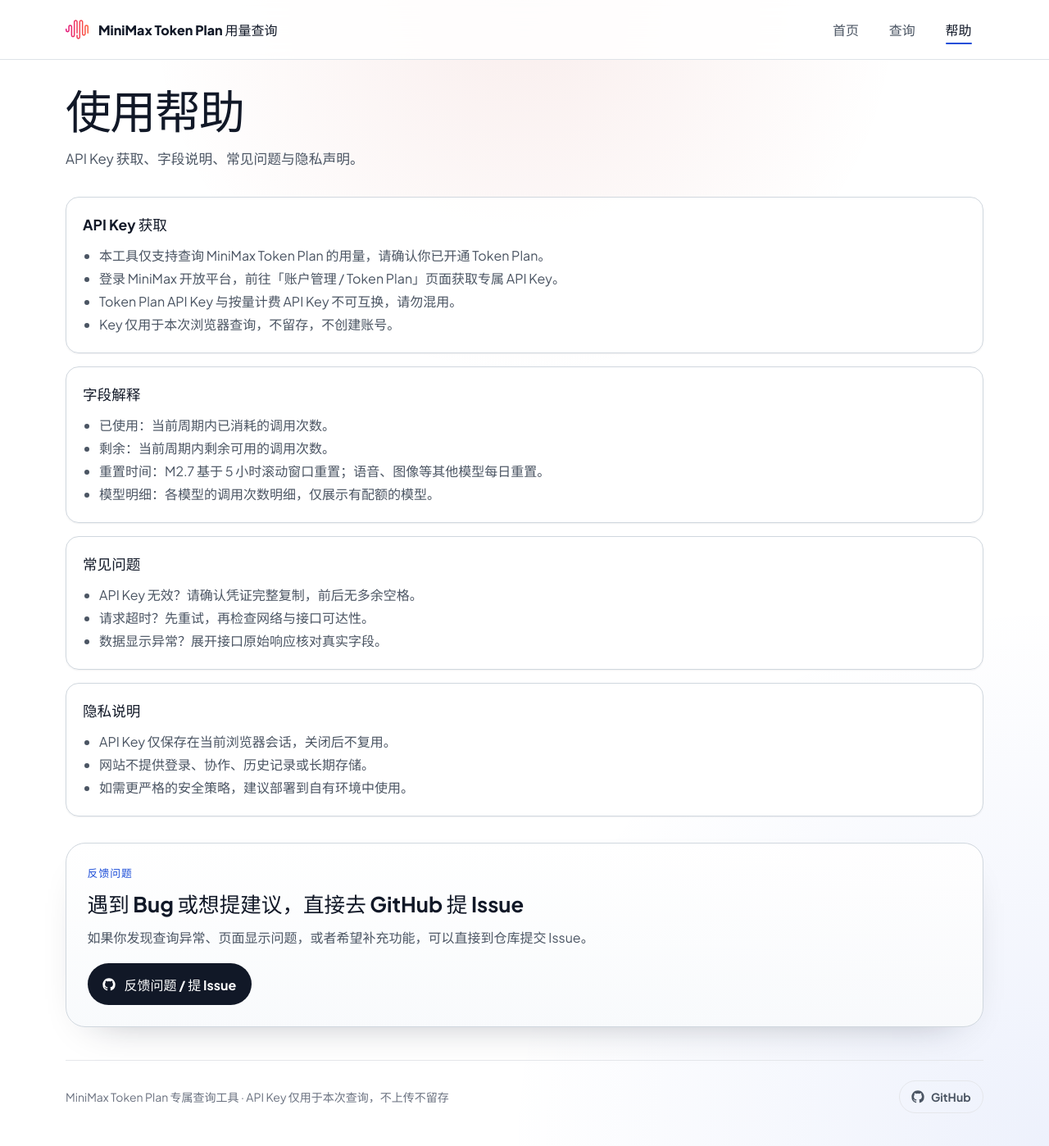
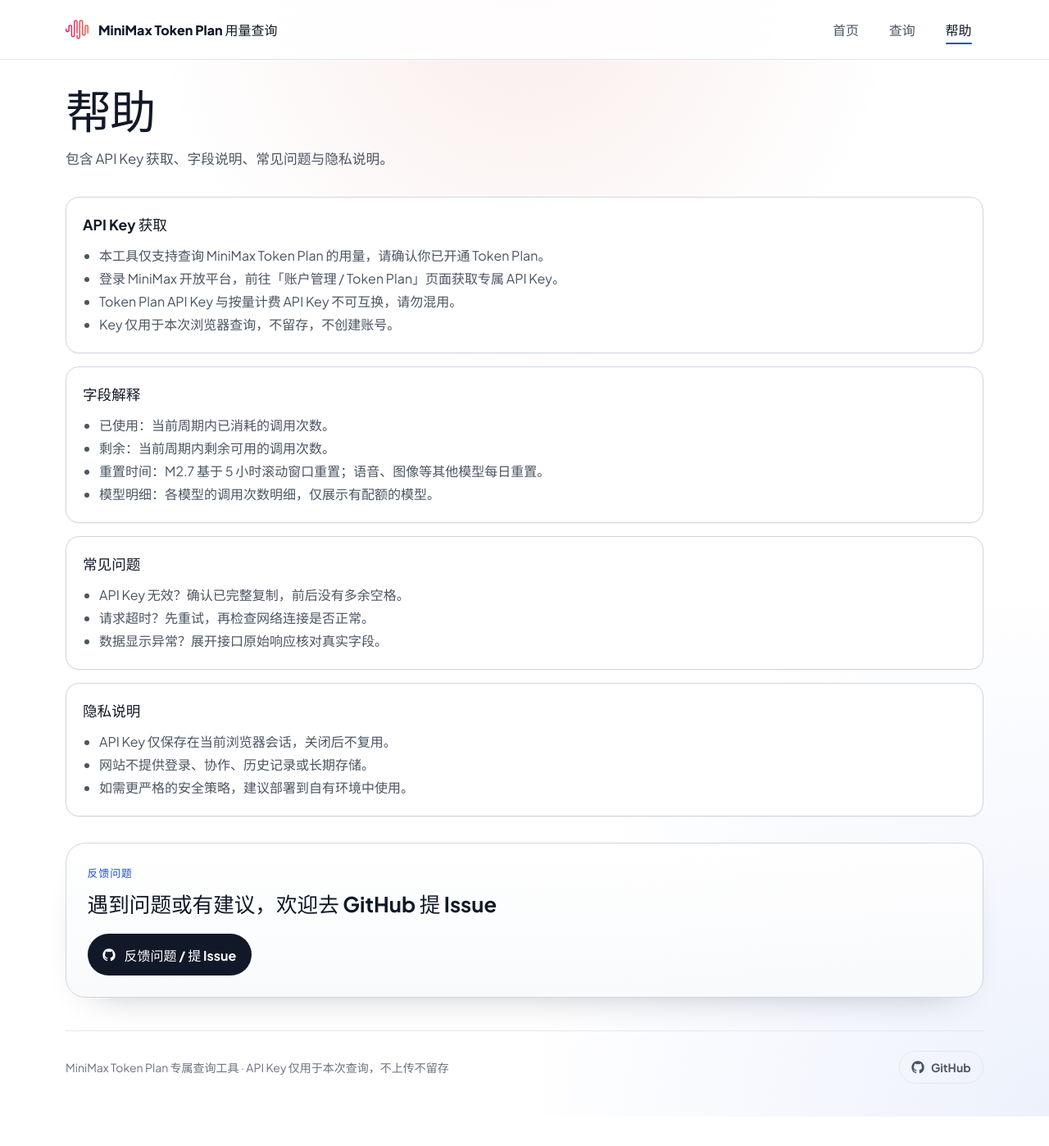
Before and after one commit to Eyozy/minimax-usage, a Nuxt app: page /help in a window 1280 px wide. Shown: the whole page at 82% size. After the commit the page ends 1362 px from the top, so only its background shows below. Built offline with nearby package versions, Linux system fonts and the light colour scheme.

Commit message:
docs(ux): improve copy clarity across pages

```diff
--- a/app/components/home/FeatureHighlights.vue
+++ b/app/components/home/FeatureHighlights.vue
@@ -1,7 +1,7 @@
 <script setup lang="ts">
 const items = [
   {
-    title: "移动端适配",
+    title: "随时随地查",
     body: "手机端自动切换卡片布局，信息清晰不堆叠。",
   },
   {
--- a/app/components/home/HeroEntry.vue
+++ b/app/components/home/HeroEntry.vue
@@ -1,7 +1,7 @@
 <template>
   <section class="hero surface-card">
     <div class="hero-copy">
-      <h1 class="page-title">MiniMax Token Plan 用量查询</h1>
+      <h1 class="page-title">实时查看 MiniMax Token Plan 用量</h1>
       <p class="page-lead">
         输入 Token Plan API Key，实时查看剩余调用次数、已用额度与各模型明细。
       </p>
@@ -23,7 +23,7 @@
           <p>即时查看已用与剩余调用次数，以及 5 小时窗口重置倒计时。</p>
         </article>
         <article class="panel-item">
-          <span class="panel-kicker">维度补充</span>
+          <span class="panel-kicker">周级视角</span>
           <strong>本周额度</strong>
           <p>查看本周累计消耗与剩余，掌握整体用量节奏。</p>
         </article>
--- a/app/components/usage/ApiKeyForm.vue
+++ b/app/components/usage/ApiKeyForm.vue
@@ -23,7 +23,7 @@
             class="field-input focus-ring"
             :value="modelValue"
             type="password"
-            placeholder="输入 Token Plan 专属 API Key"
+            placeholder="Token Plan API Key"
             autocomplete="off"
             spellcheck="false"
             aria-describedby="api-key-hint"
@@ -37,7 +37,7 @@
           </button>
         </div>
         <p id="api-key-hint" class="field-hint">
-          Key 仅用于本次查询，关闭页面后自动清除。
+          API Key 仅用于本次查询，关闭页面即清除。
         </p>
       </div>
     </form>
--- a/app/components/usage/ModelsList.vue
+++ b/app/components/usage/ModelsList.vue
@@ -20,9 +20,9 @@
     </div>
 
     <div v-if="!models.length" class="empty-state">
-      <p>提交 API Key 后，这里会展示各模型的已用与剩余调用次数。</p>
+      <p>查询后，各模型的调用次数明细会显示在这里。</p>
       <p class="empty-hint">
-        还没有 API Key？
+        没有 API Key？
         <a href="https://platform.minimaxi.com/" target="_blank" rel="noopener noreferrer">前往 MiniMax 开放平台获取</a>
       </p>
     </div>
--- a/app/pages/help.vue
+++ b/app/pages/help.vue
@@ -26,8 +26,8 @@
   {
     title: "常见问题",
     body: [
-      "API Key 无效？请确认凭证完整复制，前后无多余空格。",
-      "请求超时？先重试，再检查网络与接口可达性。",
+      "API Key 无效？确认已完整复制，前后没有多余空格。",
+      "请求超时？先重试，再检查网络连接是否正常。",
       "数据显示异常？展开接口原始响应核对真实字段。",
     ],
   },
@@ -45,8 +45,8 @@
 <template>
   <div class="help-page">
     <section class="help-hero">
-      <h1 class="page-title">使用帮助</h1>
-      <p class="page-lead">API Key 获取、字段说明、常见问题与隐私声明。</p>
+      <h1 class="page-title">帮助</h1>
+      <p class="page-lead">包含 API Key 获取、字段说明、常见问题与隐私说明。</p>
     </section>
 
     <div class="help-grid">
@@ -56,8 +56,7 @@
     <section class="feedback-card">
       <div class="feedback-copy">
         <p class="feedback-eyebrow">反馈问题</p>
-        <h2 class="feedback-title">遇到 Bug 或想提建议，直接去 GitHub 提 Issue</h2>
-        <p class="feedback-text">如果你发现查询异常、页面显示问题，或者希望补充功能，可以直接到仓库提交 Issue。</p>
+        <h2 class="feedback-title">遇到问题或有建议，欢迎去 GitHub 提 Issue</h2>
       </div>
 
       <a
```
